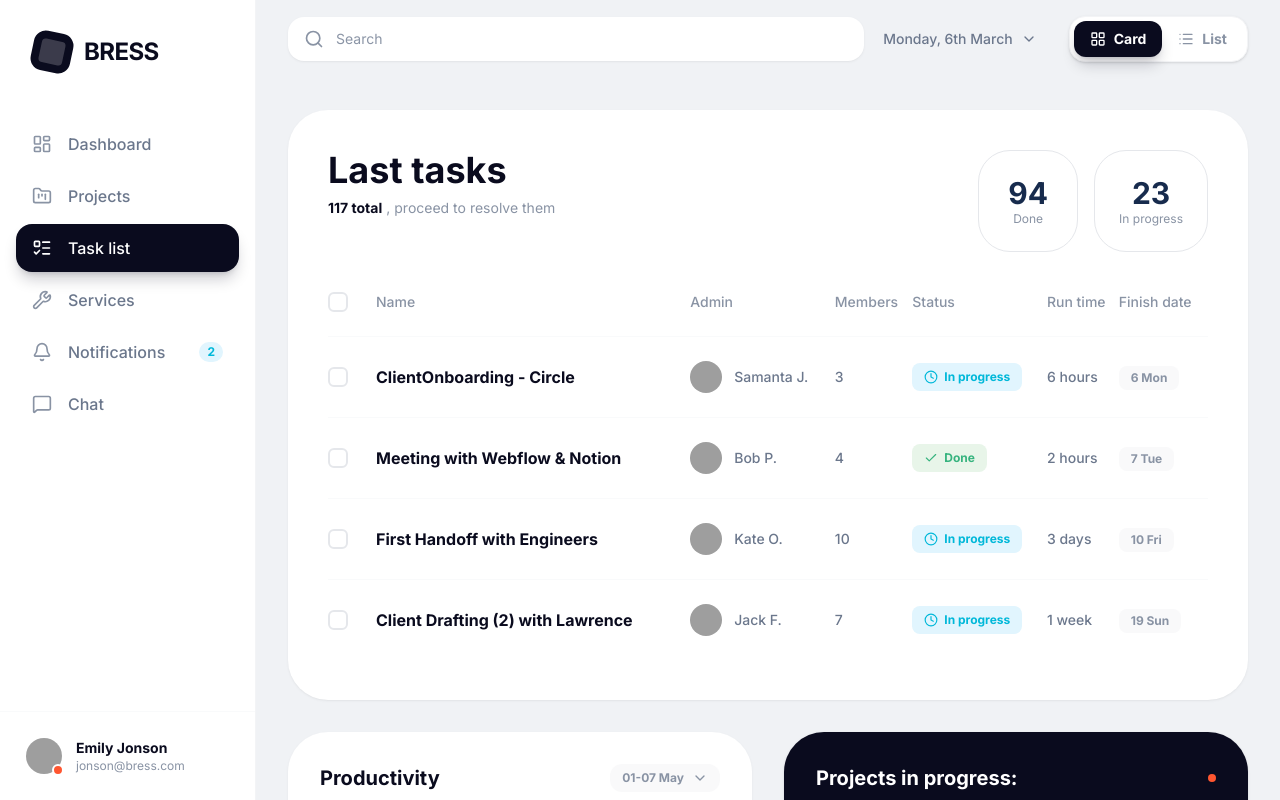
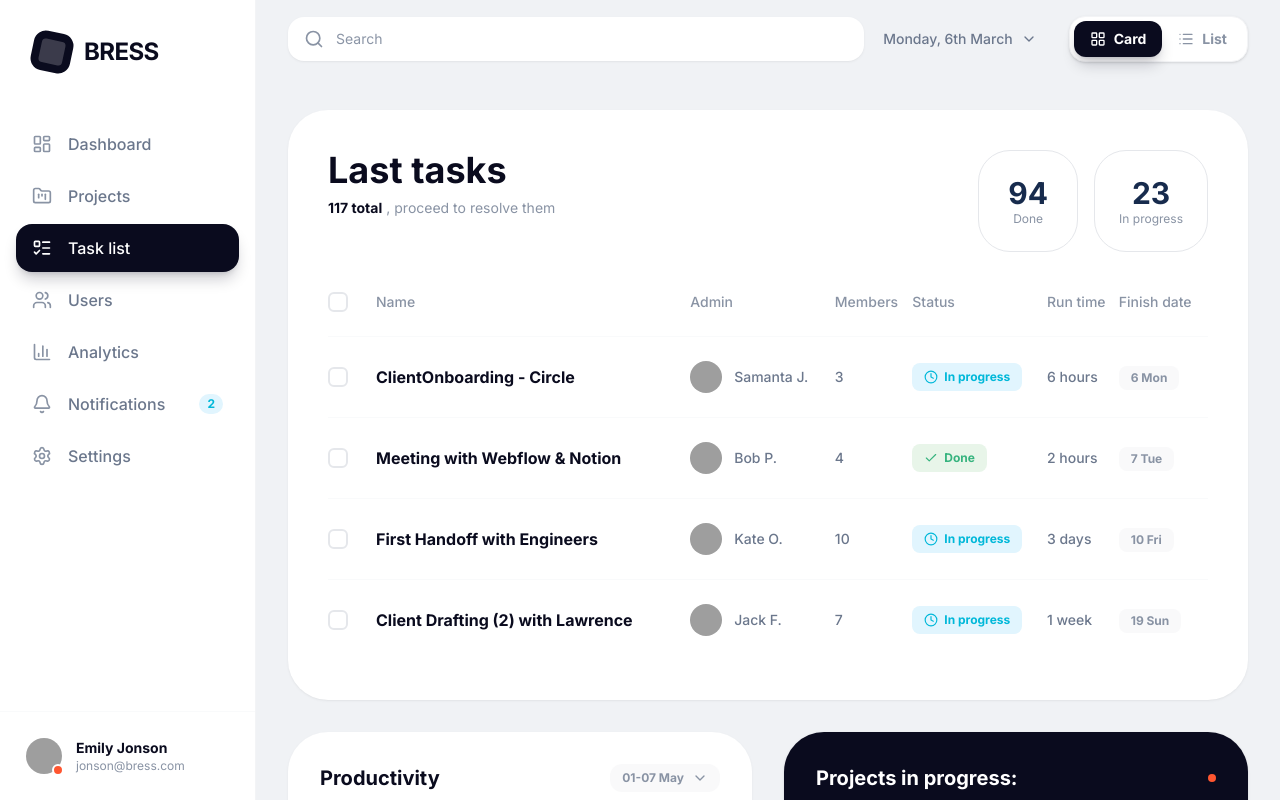
Before and after one commit to kevenmuba/sync-tracker-admin-dashboard, a Next.js app: page / in a window 1280 px wide. Shown: the top 800 px of the page. Built offline with nearby package versions, Linux system fonts and the light colour scheme; grey boxes are pictures that could not be loaded.

Commit message:
sidebar pages

```diff
--- a/components/Sidebar.tsx
+++ b/components/Sidebar.tsx
@@ -1,16 +1,17 @@
 "use client";
 
 import React from "react";
-import { LayoutDashboard, FolderKanban, ListTodo, Wrench, Bell, MessageSquare } from "lucide-react";
+import { LayoutDashboard, FolderKanban, ListTodo, Wrench, Bell, MessageSquare, Settings, Users, BarChart3 } from "lucide-react";
 import { cn } from "@/lib/utils";
 
 const menuItems = [
     { icon: LayoutDashboard, label: "Dashboard", href: "#" },
     { icon: FolderKanban, label: "Projects", href: "#" },
     { icon: ListTodo, label: "Task list", href: "#", active: true },
-    { icon: Wrench, label: "Services", href: "#" },
+    { icon: Users, label: "Users", href: "#" },
+    { icon: BarChart3, label: "Analytics", href: "#" },
     { icon: Bell, label: "Notifications", href: "#", badge: 2 },
-    { icon: MessageSquare, label: "Chat", href: "#" },
+    { icon: Settings, label: "Settings", href: "#" },
 ];
 
 export function Sidebar() {
```
